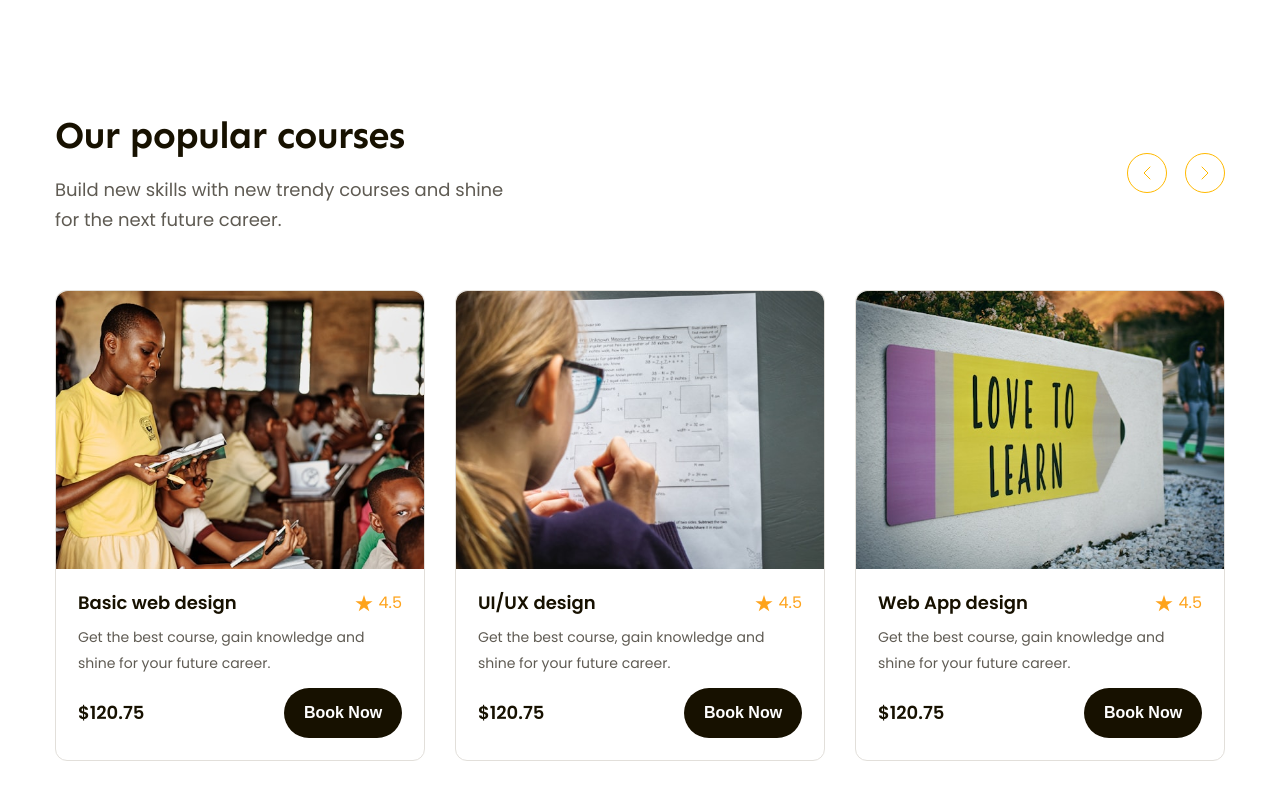
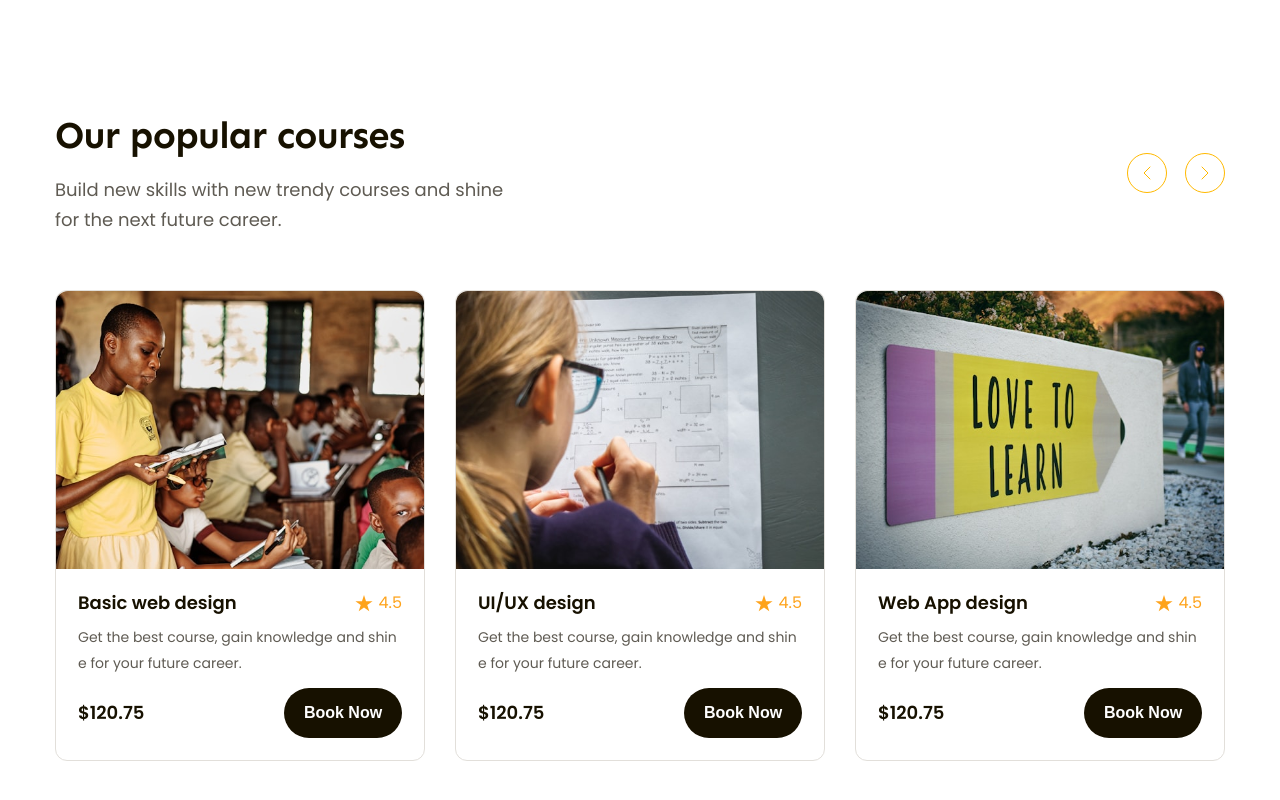
Before and after one commit to AnonymousPls/figma-to-html, a plain HTML site: page index.html in a window 1280 px wide. Shown: the part 992-1792 px from the top of the page. Drawn offline with Linux system fonts and the light colour scheme.

Commit message:
Phần 7: Tối ưu phần Popular với line-clamp và word-break

```diff
--- a/assets/css/style.css
+++ b/assets/css/style.css
@@ -61,6 +61,22 @@ a {
   line-height: 1.27;
   /* 126.316% */
   letter-spacing: -0.76px;
+}
+
+.line-clamp {
+  display: -webkit-box;
+  -webkit-line-clamp: var(--line-clamp, 1);
+  line-clamp: var(--line-clamp, 1);
+  -webkit-box-orient: vertical;
+  overflow: hidden;
+}
+
+.line-clamp.line-2 {
+  --line-clamp: 2;
+}
+
+.break-all {
+  word-break: break-all;
 }
 
 /* ============== Header ============== */
@@ -377,6 +393,8 @@ a {
   border-radius: 12px;
   border: 1px solid #e2dfda;
   background: #fff;
+  flex: 1;
+  /* Bài học 67 Textoverflow */
 }
 
 .popular .course-item:hover {
--- a/index.html
+++ b/index.html
@@ -194,33 +194,39 @@
           <div class="course-list">
             <!-- Item 1 -->
             <div class="course-item">
-              <a href="#!"><img
+              <a href="#!"
+                ><img
                   src="./assets/img/course1.jpg"
                   alt="Basic web design"
                   class="thumb"
               /></a>
               <div class="info">
                 <div class="head">
-                  <h3 class="title"><a href="#!">Basic web design</a></h3>
+                  <h3 class="title">
+                    <a class="line-clamp break-all" href="#!"
+                      >Basic web design</a
+                    >
+                  </h3>
                   <div class="rating">
                     <img src="./assets/icon/star.svg" alt="" class="star" />
                     <span class="value">4.5</span>
                   </div>
                 </div>
-                <p class="desc">
+                <p class="desc line-clamp line-2 break-all">
                   Get the best course, gain knowledge and shine for your future
                   career.
                 </p>
                 <div class="foot">
                   <span class="price">$120.75</span>
-                  <button class="btn btn-book"">Book Now</button>
+                  <button class="btn btn-book">Book Now</button>
                 </div>
               </div>
             </div>
 
             <!-- Item 2 -->
             <div class="course-item">
-              <a href="#!"><img
+              <a class="line-clamp break-all" href="#!"
+                ><img
                   src="./assets/img/course2.jpg"
                   alt="UI/UX design"
                   class="thumb"
@@ -233,20 +239,21 @@
                     <span class="value">4.5</span>
                   </div>
                 </div>
-                <p class="desc">
+                <p class="desc line-clamp line-2 break-all">
                   Get the best course, gain knowledge and shine for your future
                   career.
                 </p>
                 <div class="foot">
                   <span class="price">$120.75</span>
-                  <button class="btn btn-book"">Book Now</button>
+                  <button class="btn btn-book">Book Now</button>
                 </div>
               </div>
             </div>
 
             <!-- Item 3 -->
             <div class="course-item">
-              <a href="#!"><img
+              <a class="line-clamp break-all" href="#!"
+                ><img
                   src="./assets/img/course3.jpg"
                   alt="Web App design"
                   class="thumb"
@@ -259,7 +266,7 @@
                     <span class="value">4.5</span>
                   </div>
                 </div>
-                <p class="desc">
+                <p class="desc line-clamp line-2 break-all">
                   Get the best course, gain knowledge and shine for your future
                   career.
                 </p>
```
Lines whose indentation alone changed are shown as unchanged.
